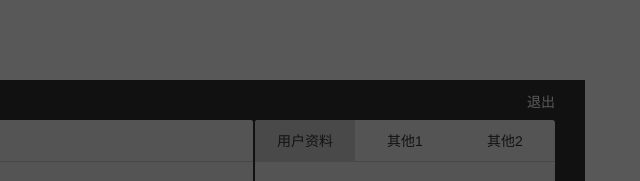
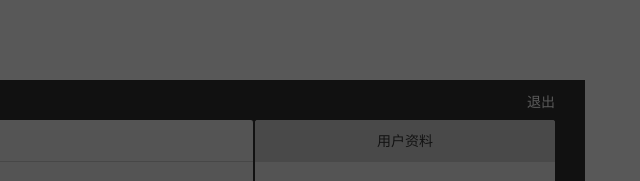
Before and after one commit to naffan2014/customService, a website built with webpack: page views/index.html in a window 1280 px wide. Shown: the top 181 px of the page, 640-1280 px from the left. Built offline with nearby package versions, Linux system fonts and the light colour scheme.

Commit message:
版本更新： 1.右边栏弄成1列

```diff
--- a/public/app/css/chat.css
+++ b/public/app/css/chat.css
@@ -261,7 +261,7 @@
     float: left;
     display: inline-block;
     /*width: 50%;*/
-    width: 33.33%;
+    width: 100%;
 }
 /*tab高亮*/
 .highlight{
--- a/views/index.html
+++ b/views/index.html
@@ -91,8 +91,8 @@
                     <div class="cst-header">
 
                         <div class="cst-header-tabs highlight">用户资料</div>
-                        <div class="cst-header-tabs">其他1</div>
-                        <div class="cst-header-tabs">其他2</div>
+                        <!-- <div class="cst-header-tabs">其他1</div>
+                        <div class="cst-header-tabs">其他2</div> -->
                     </div>
                     <div class="users-info">
                         <div class="userinfo">
@@ -108,7 +108,7 @@
                             <span class="agev">24</span>
                         </div>
                     </div>
-                    <div class="users-info tohide">
+                    <!-- <div class="users-info tohide">
                         <div class="userinfo">
                             <span class="nick-namek">其他1昵称：</span>
                             <span class="nick-namev">111</span>
@@ -135,7 +135,7 @@
                             <span class="agek">其他2年龄：</span>
                             <span class="agev">24</span>
                         </div>
-                    </div>
+                    </div>   -->
                 </div>
 
             </div>
```
Also changed, not shown: dist/app.js, 1 other file.
